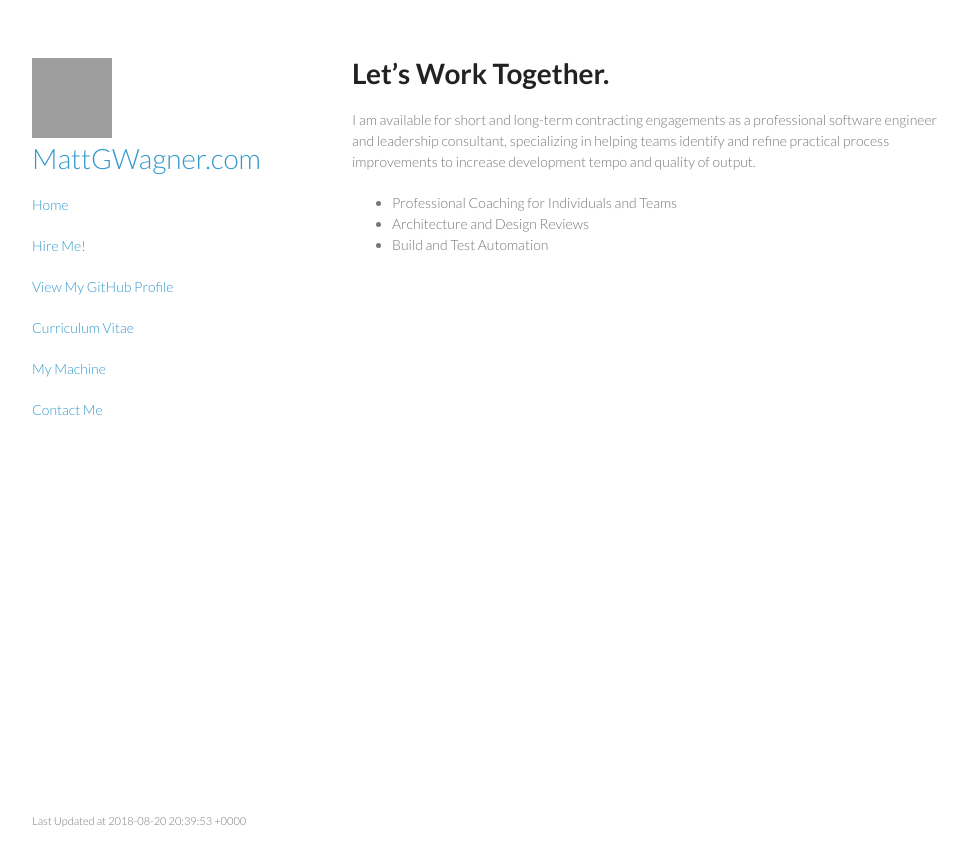
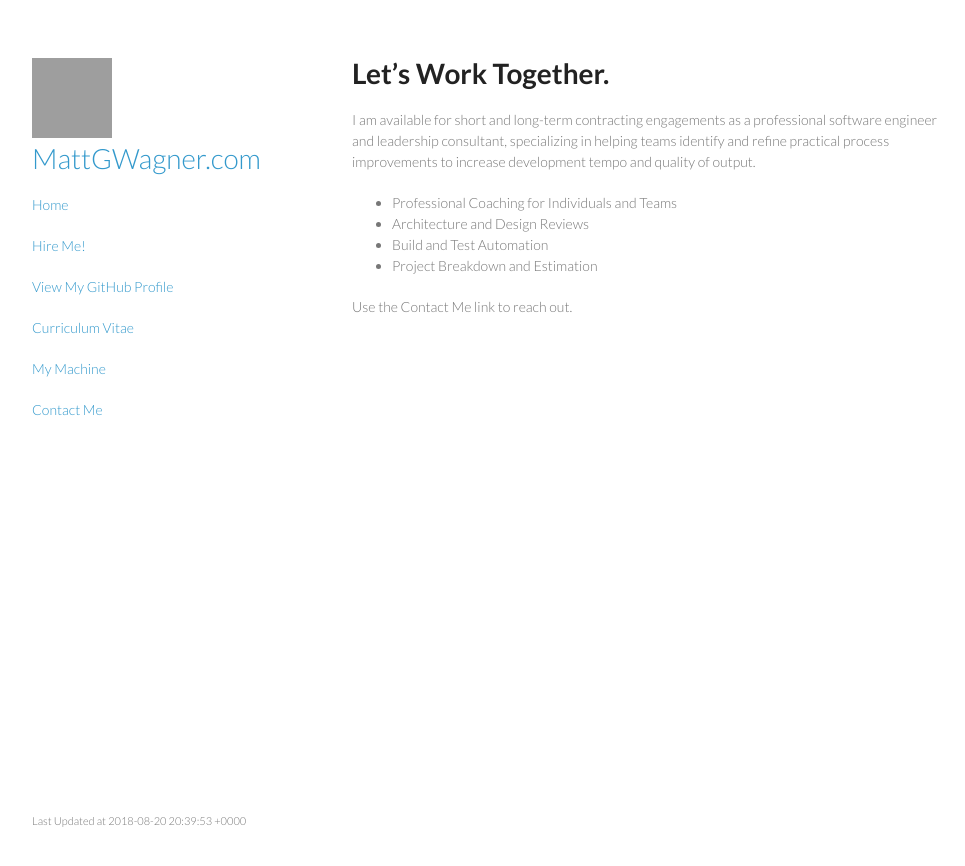
Before and after one commit to mattgwagner/mattgwagner, a Jekyll site: the page built from hire-me.md, in a window 1280 px wide. Shown: the top 866 px of the page, without its empty margins (148-1113 px from the left). Built offline with Jekyll 4.4.1, drawn with Linux system fonts in a browser that asks for light colours; our own code applies the rules of GitHub Pages for plain Markdown files; grey boxes are pictures that could not be loaded.

Commit message:
Update hire-me.md

```diff
--- a/hire-me.md
+++ b/hire-me.md
@@ -5,3 +5,6 @@ I am available for short and long-term contracting engagements as a professional
 - Professional Coaching for Individuals and Teams
 - Architecture and Design Reviews
 - Build and Test Automation
+- Project Breakdown and Estimation
+
+Use the Contact Me link to reach out.
```
